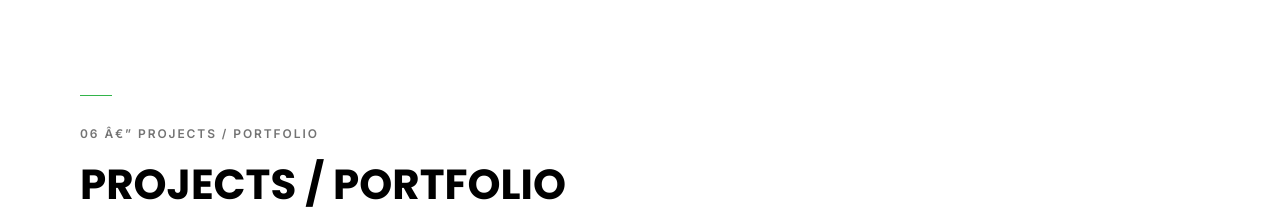
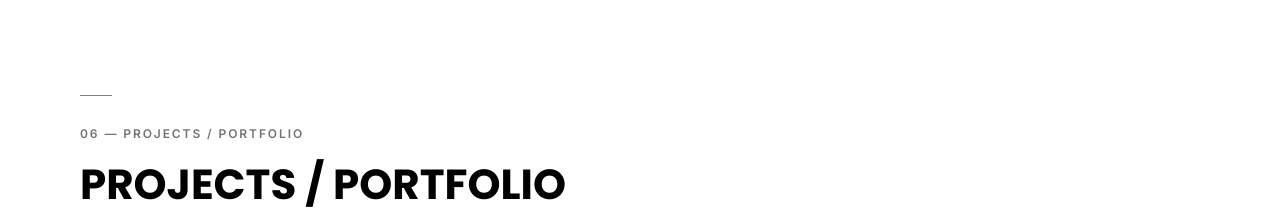
Before and after one commit to daniellabenishay28-spec/makarios-site, a Next.js app: page / in a window 1280 px wide. Shown: the part 5200-5416 px from the top of the page. Built offline with nearby package versions, Linux system fonts and the light colour scheme.

Commit message:
Fix portfolio teaser encoding

```diff
--- a/components/home/PortfolioTeaser.tsx
+++ b/components/home/PortfolioTeaser.tsx
@@ -6,27 +6,27 @@ import { Cta } from "@/components/cta/Cta";
 import { ctas } from "@/content/ctas";
 
 /**
- * Teaser "Nos rÃ©fÃ©rences" â€” Home.
+ * Teaser "Nos références" — Home.
  *
- * Reprend les mÃªmes 8 organisations que la page /projects (mÃªme source de
- * donnÃ©es, content/trustedOrganizations.ts, mÃªmes fichiers logos rÃ©els
- * inchangÃ©s) mais sans le dÃ©coupage en 5 catÃ©gories : ici, un simple aperÃ§u
- * (teaser) prÃ©sentant les logos sur une seule ligne horizontale sur
- * desktop, qui repasse Ã  la ligne sur tablette/mobile plutÃ´t que de
- * rÃ©duire excessivement les logos. Aucun nom d'organisation sous les
+ * Reprend les mêmes 8 organisations que la page /projects (même source de
+ * données, content/trustedOrganizations.ts, mêmes fichiers logos réels
+ * inchangés) mais sans le découpage en 5 catégories : ici, un simple aperçu
+ * (teaser) présentant les logos sur une seule ligne horizontale sur
+ * desktop, qui repasse à la ligne sur tablette/mobile plutôt que de
+ * réduire excessivement les logos. Aucun nom d'organisation sous les
  * logos, aucune carte, aucun cadre, aucune ombre : chaque logo garde
- * strictement son fichier et son arriÃ¨re-plan d'origine, posÃ© directement
- * sur le fond blanc continu de la section (mÃªme traitement que /projects).
- * Un CTA "View portfolio â†’" renvoie vers la page complÃ¨te /projects.
+ * strictement son fichier et son arrière-plan d'origine, posé directement
+ * sur le fond blanc continu de la section (même traitement que /projects).
+ * Un CTA "View portfolio →" renvoie vers la page complète /projects.
  *
- * En-tÃªte de section ajoutÃ© au-dessus de "Nos rÃ©fÃ©rences" : mÃªme
- * traitement typographique, espacement et hiÃ©rarchie visuelle que l'en-tÃªte
+ * En-tête de section ajouté au-dessus de "Nos références" : même
+ * traitement typographique, espacement et hiérarchie visuelle que l'en-tête
  * de la section "Our Solutions" de la Home (cf. SECTION 4 dans
- * app/page.tsx â€” eyebrow `text-xs tracking-[.16em] uppercase` + titre
+ * app/page.tsx — eyebrow `text-xs tracking-[.16em] uppercase` + titre
  * `font-display font-bold text-3xl md:text-[42px] mt-4`), simplement
- * adaptÃ© en texte noir puisque cette section a un fond blanc (contrairement
- * Ã  "Our Solutions", sur fond noir). Le contenu "Nos rÃ©fÃ©rences" / logos /
- * CTA reste inchangÃ© en dessous.
+ * adapté en texte noir puisque cette section a un fond blanc (contrairement
+ * à "Our Solutions", sur fond noir). Le contenu "Nos références" / logos /
+ * CTA reste inchangé en dessous.
  */
 const allOrganizations = trustedOrganizations.flatMap((group) => group.organizations);
 
@@ -36,7 +36,7 @@ export function PortfolioTeaser() {
       <div>
         <div aria-hidden className="w-8 h-px bg-green mb-6" />
         <Reveal as="span" className="font-body font-semibold text-xs tracking-[.16em] uppercase text-black/55">
-          06 â€” PROJECTS / PORTFOLIO
+          06 — PROJECTS / PORTFOLIO
         </Reveal>
         <Reveal as="div" delay={90} className="font-display font-bold text-3xl md:text-[42px] text-black mt-4">
           PROJECTS / PORTFOLIO
```
